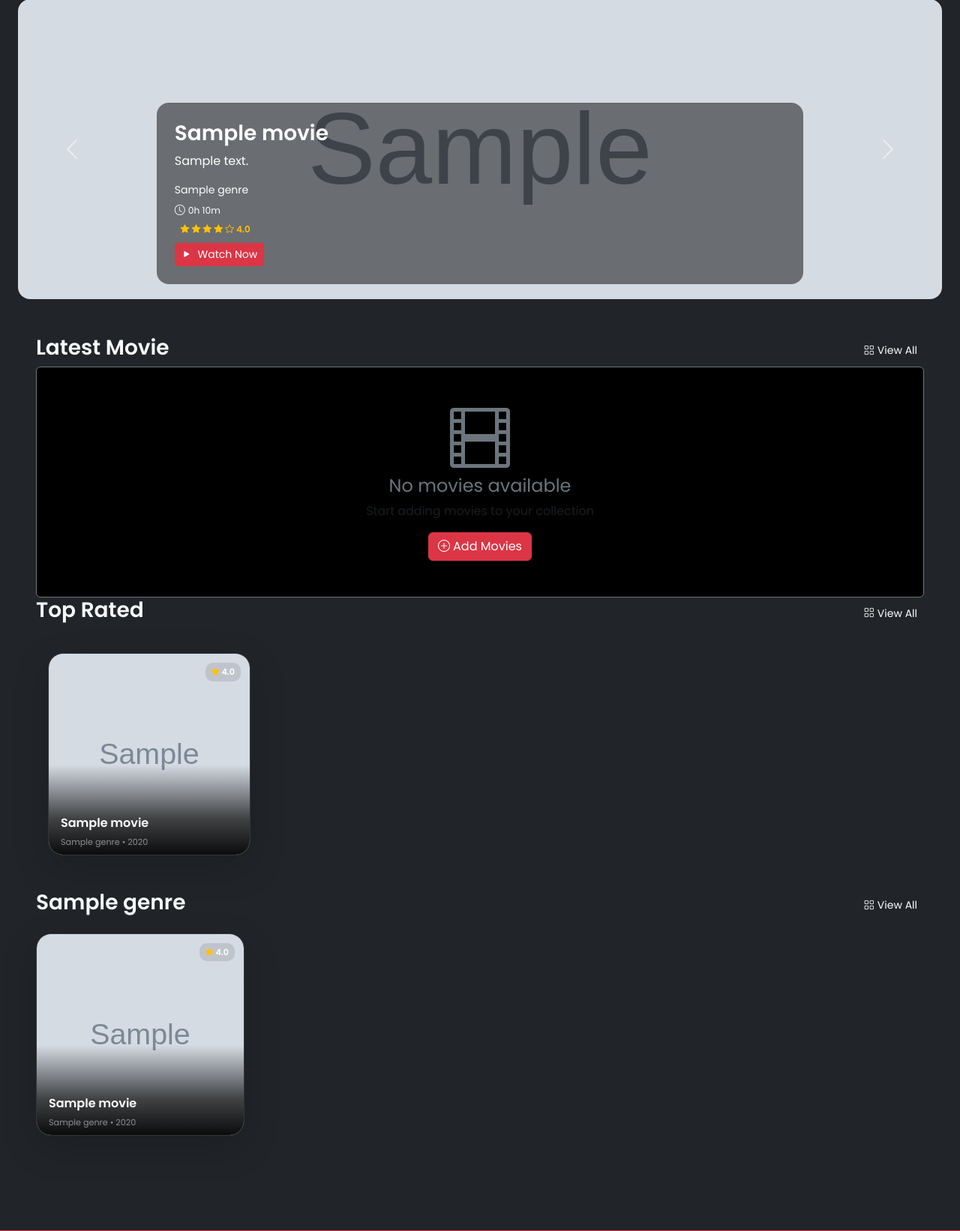
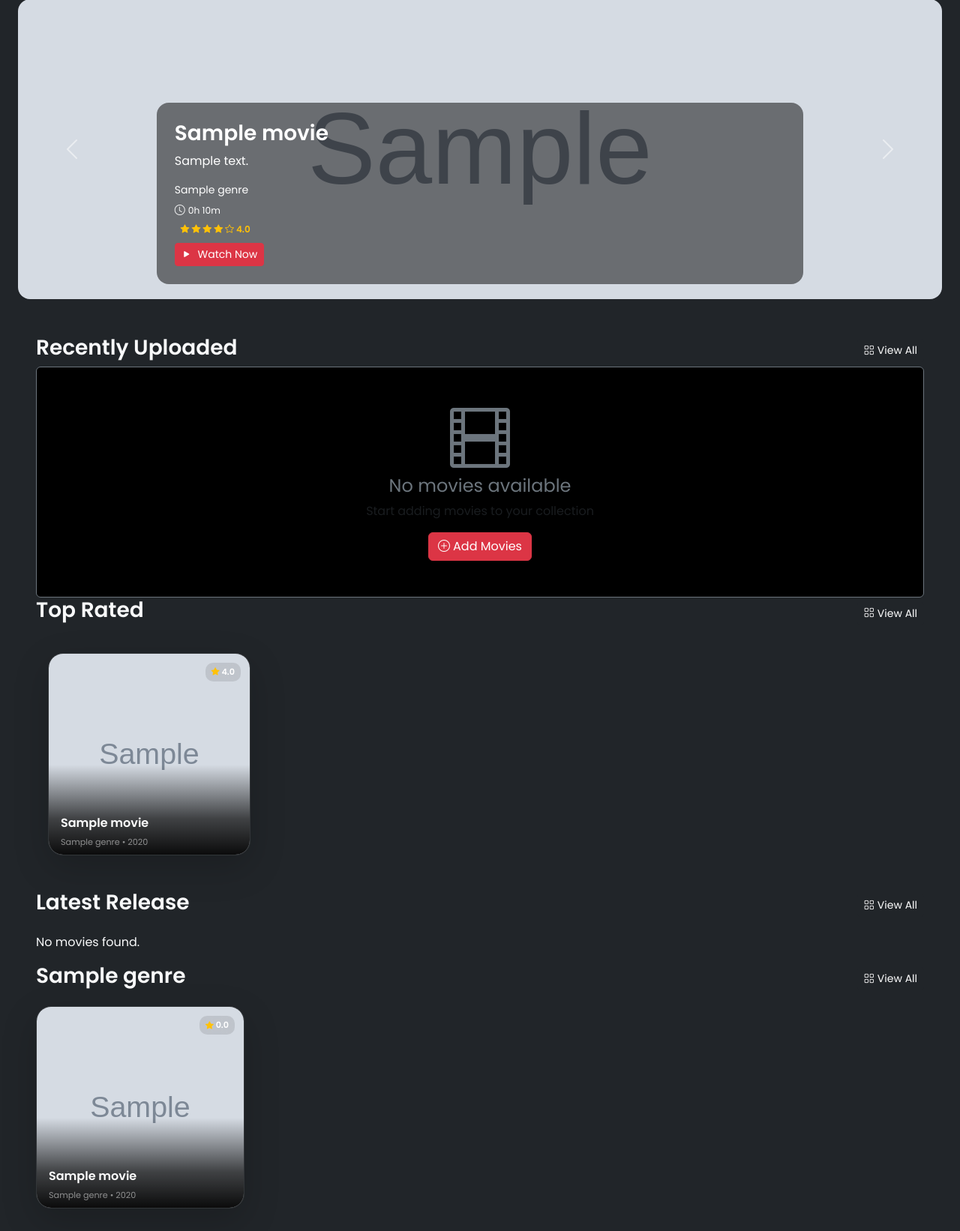
Before and after one commit to ridayasth4/moviesite, a Django app: page / in a window 1280 px wide. Shown: the part 97-1739 px from the top of the page at 75% size. Run offline with Django 5.2, Linux system fonts and the light colour scheme; tables that the repository leaves empty hold one stand-in row (values such as "Sample post"); grey boxes marked "Sample" are stand-in pictures.

Commit message:
latest release

```diff
--- a/movies/templates/movies/home.html
+++ b/movies/templates/movies/home.html
@@ -66,7 +66,7 @@
 <!-- Latest Movies -->
 <section>
   <div class="d-flex justify-content-between align-items-center">
-    <h3 class="text-light fw-bold">Latest Movie</h3>
+    <h3 class="text-light fw-bold">Recently Uploaded</h3>
     <a href="{% url 'movie_list' %}" class="btn btn-dark btn-sm"><i class="bi bi-grid me-1"></i>View All</a>
   </div>
 
@@ -104,6 +104,27 @@
   {% endif %}
 </section>
 
+<!-- Latest Release -->
+<section>
+  <div class="d-flex justify-content-between align-items-center mb-3">
+    <h3 class="text-light fw-bold">Latest Release</h3>
+    <a href="{% url 'latest_movies' %}" class="btn btn-dark btn-sm"><i class="bi bi-grid me-1"></i>View All</a>
+  </div>
+
+  {% if latest_movies %}
+  <div class="row row-cols-2 row-cols-sm-3 row-cols-md-4 row-cols-lg-5 g-4 p-3">
+    {% for movie in latest_movies %}
+      {% include 'movies/movie_card.html' with movie=movie delay=forloop.counter0 user_fav_ids=user_fav_ids %}
+    {% endfor %}
+    </div>
+
+
+{% else %}
+<p class="text-light">No movies found.</p>
+{% endif %}
+</section>
+
+
 <!-- Movies by Genre -->
 {% for genre, movies in movies_by_genre.items %}
 <section class="mb-5">
--- a/movies/templates/movies/movie_list.html
+++ b/movies/templates/movies/movie_list.html
@@ -9,6 +9,8 @@
 <h2 class="text-light mb-4 mt-4">
 {% if selected_genre %}
   Movies in {{ selected_genre.name }}
+{% elif filter_type == 'latest' %}
+  Latest Releases
 {% else %}
   All Movies
 {% endif %}
--- a/movies/urls.py
+++ b/movies/urls.py
@@ -13,6 +13,7 @@ urlpatterns = [
     path('movies/<int:pk>/', views.movie_detail, name='movie_detail'),
     path('movies/<int:movie_id>/favorite/', views.toggle_favorite, name='toggle_favorite'),
     path('movies/<int:movie_id>/review/', views.add_review, name='add_review'),
+    path('movies/latest/', views.movie_list, {'filter_type': 'latest'}, name='latest_movies'),
 
     # Favorites
     path('favorites/', views.favorites_list, name='favorites'),
--- a/movies/views.py
+++ b/movies/views.py
@@ -35,6 +35,12 @@ def home(request):
         .annotate(avg_rating_val=Avg('reviews__rating')) \
         .order_by('-avg_rating_val')[:4]
 
+    # Latest releases (by release_date)
+    latest_movies = Movie.objects.select_related('genre') \
+        .exclude(id__in=featured_movies.values_list('id', flat=True)) \
+        .order_by('-release_date')[:5]
+
+
     # User favorites
     user_fav_ids = set(
         request.user.favorites.values_list('movie_id', flat=True)
@@ -54,9 +60,13 @@ def home(request):
     }
 
     # Combine all movies for stars computation
-    all_movies = list(featured_movies) + list(other_movies) + list(trending_movies)
-    for genre_movies in movies_by_genre.values():
-        all_movies += list(genre_movies)
+    all_movies = (
+        list(featured_movies)
+        + list(other_movies)
+        + list(trending_movies)
+        + list(latest_movies)
+)
+
 
     # Stars computation
     for movie in all_movies:
@@ -75,6 +85,8 @@ def home(request):
         'trending_movies': trending_movies,
         'movies_by_genre': movies_by_genre,
         'user_fav_ids': user_fav_ids,
+        'latest_movies': latest_movies,
+
     })
 
 # ---------------- Login ----------------
@@ -134,9 +146,9 @@ def movie_list(request, genre_id=None, filter_type=None):
     elif filter_type == 'trending':
         # Trending could be latest + top rated combination or based on views
         movies = movies.annotate(avg_rating_val=Avg('reviews__rating')).order_by('-avg_rating_val', '-created_at')
-    elif not genre_id:
-        # Default: order by release_date
+    elif filter_type == 'latest' or (not genre_id and not filter_type):
         movies = movies.order_by('-release_date')
+
 
     # Pagination
     paginator = Paginator(movies, 20)
```
